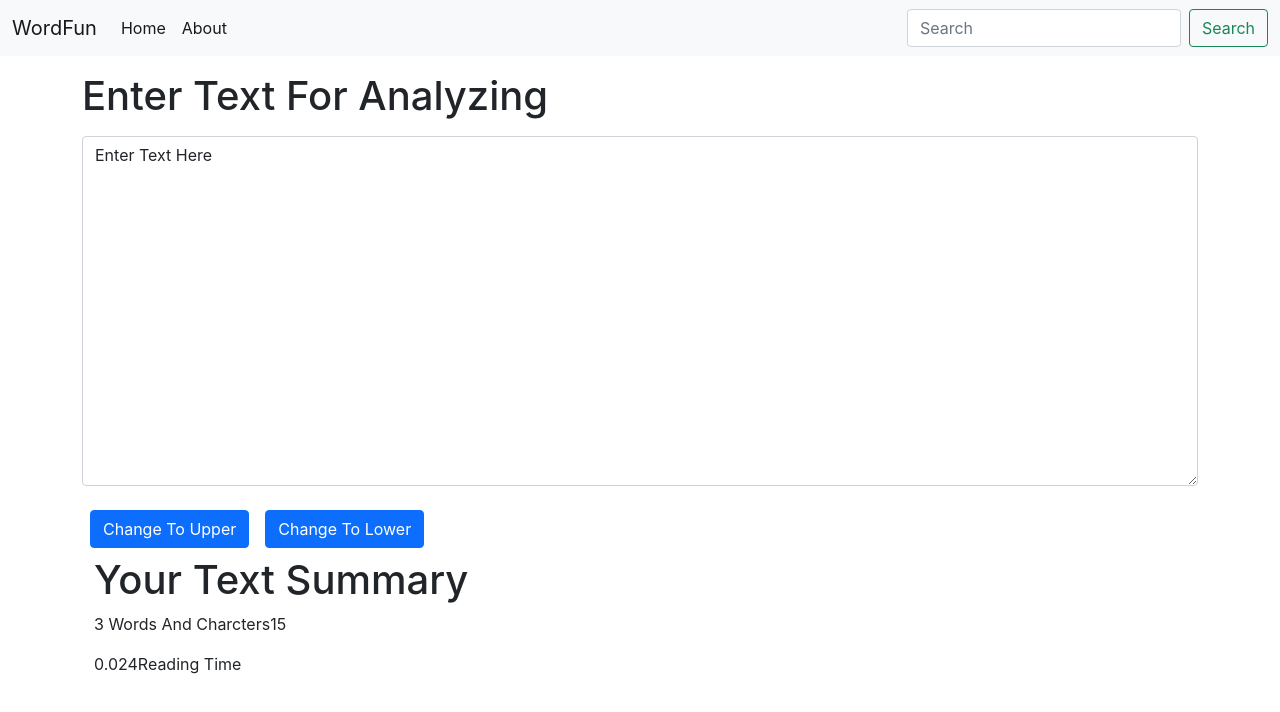
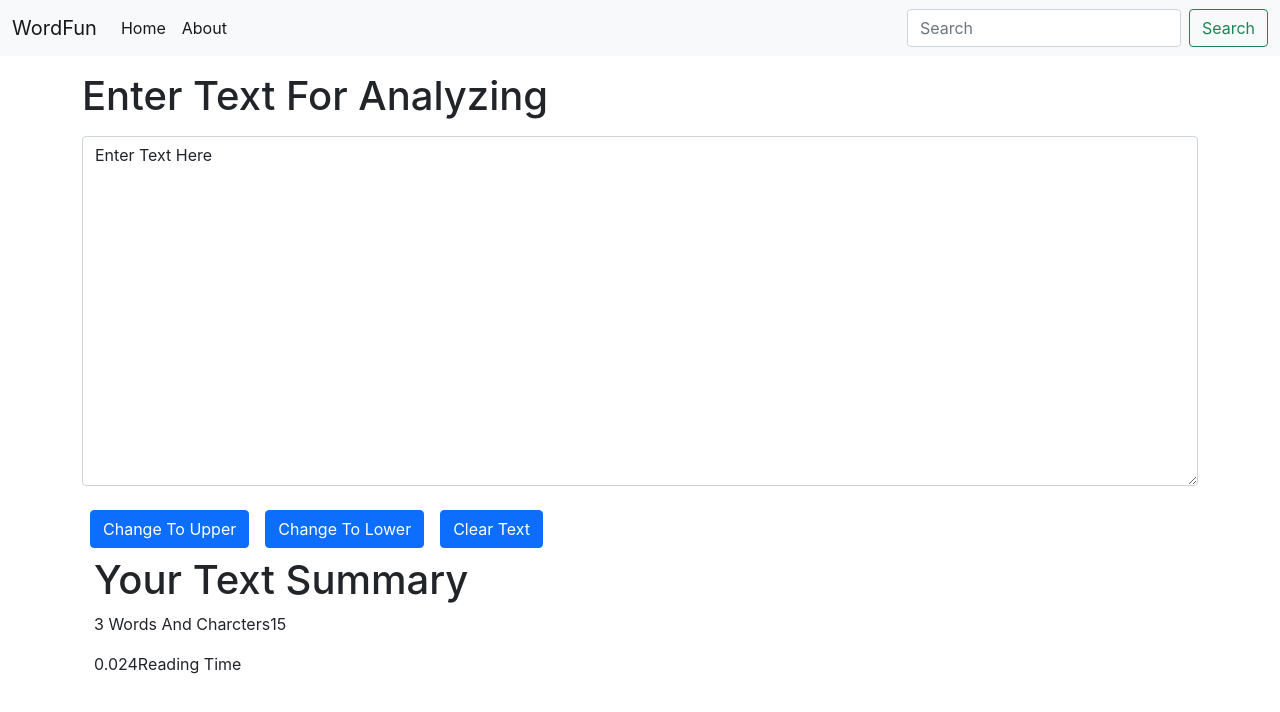
Before and after one commit to MuhammadWaqar3325/React-Practice, a React (Create React App) app in the folder my-word-app/: page / in a window 1280 px wide. Shown: the top 712 px of the page. Built offline with nearby package versions, Linux system fonts and the light colour scheme.

Commit message:
Add button clear text

```diff
--- a/my-word-app/src/Components/TextForm/Text.js
+++ b/my-word-app/src/Components/TextForm/Text.js
@@ -21,6 +21,11 @@ export default function Text(props) {
     let newText = Text.toLowerCase();
     setText(newText);
   }
+  const HandleClear = ()=>{
+    // console.log("low")
+    let newText = "";
+    setText(newText);
+  }
 
 
   return (
@@ -32,6 +37,8 @@ export default function Text(props) {
     </div>
       <button className="btn btn-primary m-2" onClick={HandleUp}>Change To Upper</button>
       <button className="btn btn-primary m-2"onClick={HandleLow}>Change To Lower</button>
+      <button className="btn btn-primary m-2"onClick={HandleClear}>Clear Text</button>
+
 
   </div>
   <div className="container">
```
